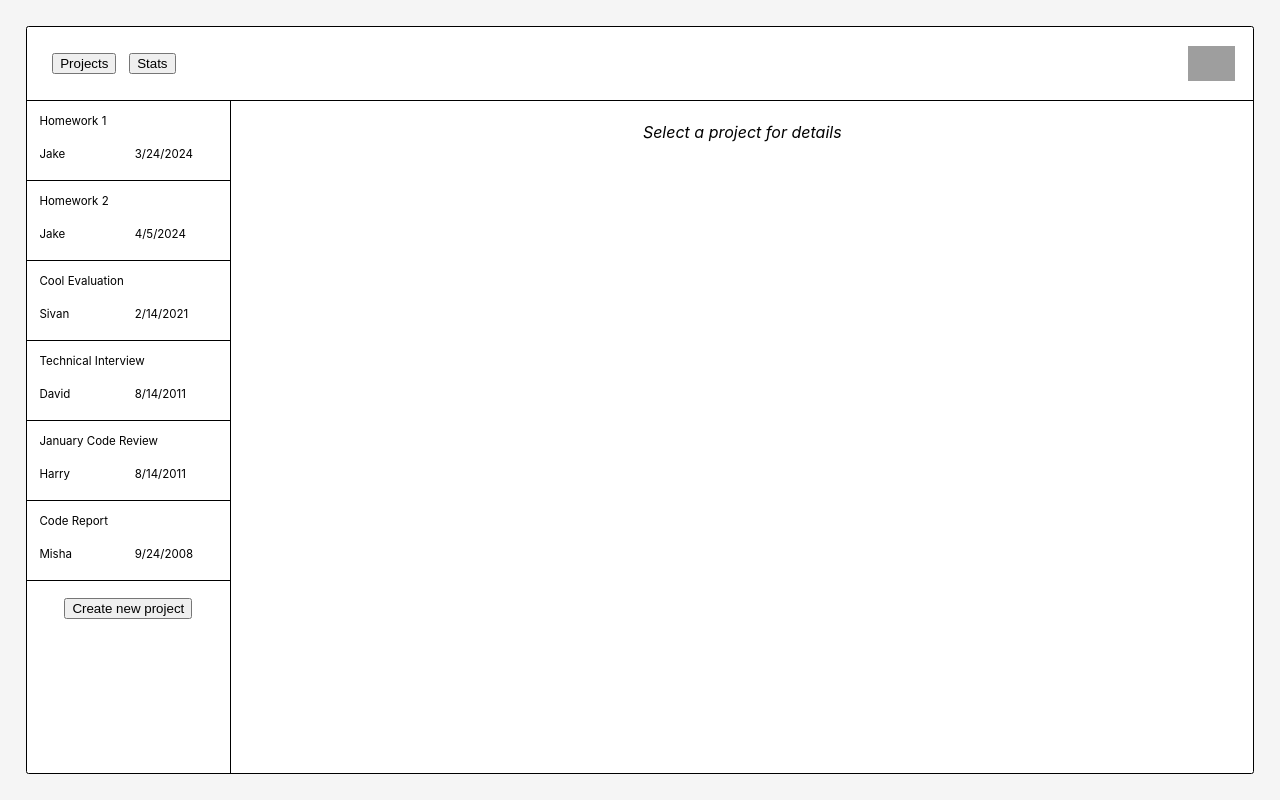
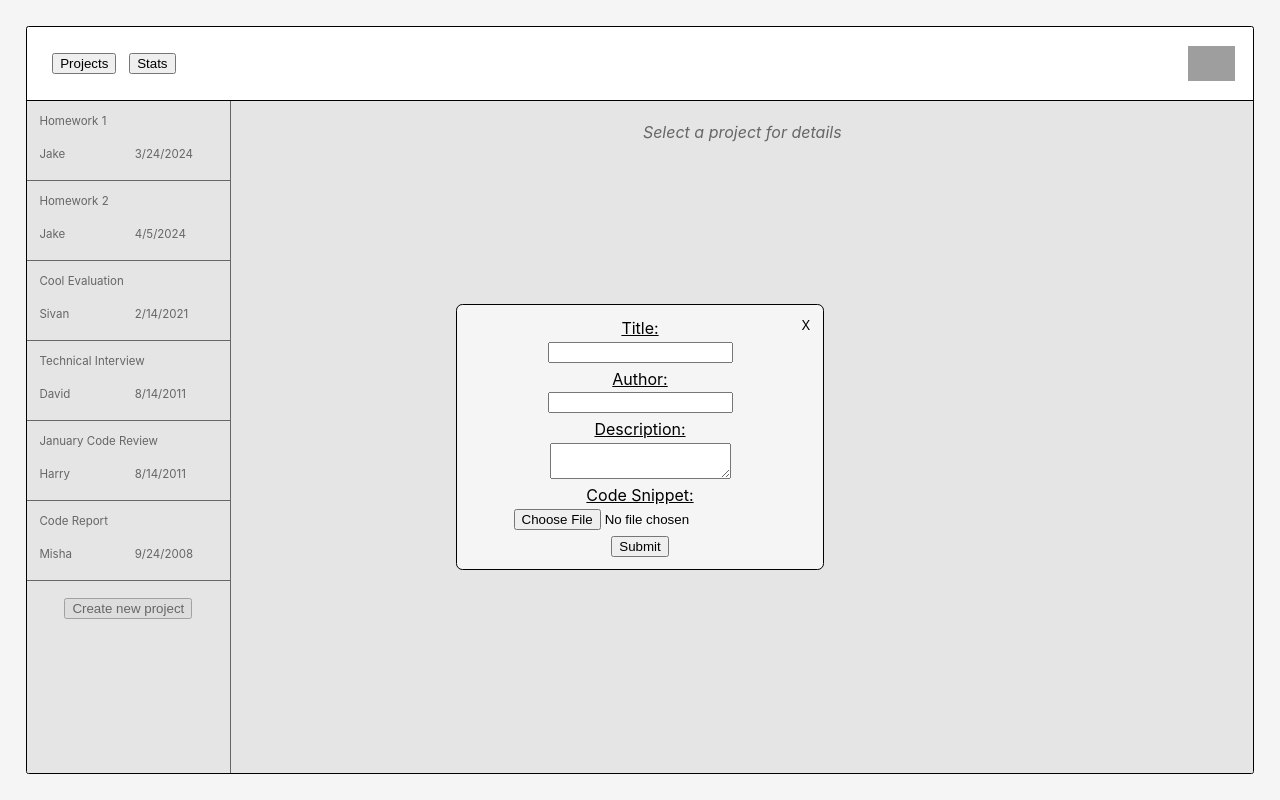
Before and after one commit to Degman1/CodeSummarizer, a React (Create React App) app in the folder frontend/: page / in a window 1280 px wide. Both pictures are taken after a click on the button "Create new project". Built offline with nearby package versions, Linux system fonts and the light colour scheme; grey boxes are pictures that could not be loaded; the HTML template or start-up script is replaced by a standard one.

Commit message:
summaries and rating screen

```diff
--- /dev/null
+++ b/frontend/src/components/NewProjectScreen.js
@@ -0,0 +1,113 @@
+import st from './NewProjectScreen.module.css'
+import react, { useState } from 'react'
+
+/*
+ Steps:
+  upload code
+  set title
+  set description
+  set author
+
+  upload code
+
+  submit button
+
+  back to project screen
+*/
+
+function NewProjectScreen({ closeNewProjectScreen }) {
+    const [form, setForm] = useState({
+        title: '',
+        author: '',
+        description: ''
+    });
+    const [code, setCode] = useState(null);
+
+    const handleInputChange = (e) => {
+        const { name, value } = e.target;
+        setForm(prevForm => ({
+            ...prevForm,
+            [name]: value
+        }));
+    };
+
+    const handleFileChange = (e) => {
+        setCode(e.target.files[0]);
+    };
+
+    const handleSubmit = (e) => {
+        e.preventDefault();
+        console.log(form);
+        console.log(code);
+        if(!code) {
+            //fail
+        }
+    };
+
+    const handleClose = (event) => {
+        if (!event || event.target === event.currentTarget) {
+            closeNewProjectScreen();
+        }
+    }
+
+    return (
+        <div
+            className={st.outsideForm}
+            onClick={(e) => handleClose(e)}
+        >
+            <div className={st.container}>
+                <span
+                    className={st.closeX}
+                    onClick={() => handleClose()}
+                >X</span>
+                <form
+                    className={st.form}
+                    onSubmit={handleSubmit}
+                >
+                    <div className={st.fieldContainer1}>
+                        <label htmlFor="title">Title:</label>
+                        <input
+                            type="text"
+                            id="title"
+                            name="title"
+                            value={form.title}
+                            onChange={handleInputChange}
+                        />
+                    </div>
+                    <div className={st.fieldContainer1}>
+                        <label htmlFor="author">Author:</label>
+                        <input
+                            type="text"
+                            id="author"
+                            name="author"
+                            value={form.author}
+                            onChange={handleInputChange}
+                        />
+                    </div>
+                    <div className={st.fieldContainer1}>
+                        <label htmlFor="description">Description:</label>
+                        <textarea
+                            id="description"
+                            name="description"
+                            value={form.description}
+                            onChange={handleInputChange}
+                        />
+                    </div>
+                    <div className={st.fieldContainer1}>
+                        <label htmlFor="code">Code Snippet:</label>
+                        <input
+                            type="file"
+                            id="code"
+                            onChange={handleFileChange}
+                            accept=".js,.py,.java,.txt,.c,.cpp,.cs,.rb,.php,.scala,.swift,.go,.ts,.jsx,.tsx"  // either have this or remove attribute entirely to accept all types, then do server side validation ?
+                        />
+                    </div>
+                    <button className={st.submitButton} type="submit">Submit</button>
+                </form>
+            </div>
+        </div>
+
+    );
+}
+
+export default NewProjectScreen;
--- /dev/null
+++ b/frontend/src/components/NewProjectScreen.module.css
@@ -0,0 +1,61 @@
+.outsideForm {
+    height: 100%;
+    width: 100%;
+    background-color: rgba(204, 204, 204, 0.5);
+    position: absolute;
+    display: flex;
+    justify-content: center;
+    align-items: center;
+}
+
+.container {
+    background-color: whitesmoke;
+    border: 1px solid black;
+    border-radius: 0.5vw;
+    position: absolute;
+    min-width: 30%;
+    max-width: 94%;
+    min-height: 30%;
+    max-height: 94%;
+    display: flex;
+    flex-direction: column;
+    justify-content: center;
+    align-items: center;
+    padding: 1vw;
+    overflow: auto;
+}
+
+.closeX {
+    position: absolute;
+    top: 1vw;
+    right: 1vw;
+    cursor: pointer;
+    font-size: 1vw;
+}
+
+.form {
+    display: flex;
+    flex-direction: column;
+    justify-content: center;
+    align-items: center;
+    gap: 0.75vh;
+}
+
+.form textarea {
+    max-width: 50vw;
+    max-height: 40vh;
+    min-height: 4vh;
+    min-width: 10vw;
+}
+
+.fieldContainer1 {
+    display: flex;
+    flex-direction: column;
+    justify-content: center;
+    align-items: center;
+}
+
+.fieldContainer1 label {
+    margin-bottom: 0.45vh;
+    text-decoration: underline;
+}
--- a/frontend/src/components/ProjectList.js
+++ b/frontend/src/components/ProjectList.js
@@ -1,5 +1,7 @@
 import st from './ProjectList.module.css'
 import react, { useState } from 'react'
+import NewProjectScreen from './NewProjectScreen'
+import SummariesScreen from './SummariesScreen'
 
 function ProjectList() {
 
@@ -118,9 +120,11 @@ function ProjectList() {
         description: "lorem ipsum dolor sit amet, consectetur adipiscing elit, sed do eiusmod tempor incididunt ut labore et dolore magna aliqua. Ut enim ad minim veniam, quis nostrud exercitation ullamco laboris nisi ut aliquip ex ea commodo consequat."
     }
     ])
+    const [newProjectScreen, setNewProjectScreen] = useState(false)
 
     // should this be a copy of the object or just the key, then we .find() in code? figure out later
     const [selectedProject, setSelectedProject] = useState('')
+    const [viewingSummaries, setViewingSummaries] = useState(false)
 
     // build functions
 
@@ -158,18 +162,29 @@ function ProjectList() {
                 <p>{project.description}</p>
             </div>
             <div className={st.bottomRow}>
-                <button>View Summaries</button>
+                <button onClick={() => setViewingSummaries(true)}>View Summaries</button>
             </div>
         </div>)
     }
 
+    if (viewingSummaries) {
+        return (<div className={st.content}>
+            <SummariesScreen
+                backFunc={() => setViewingSummaries(false)}
+                selectedProject={selectedProject}
+            />
+        </div>)
+    }
+
+
     return (
         <div className={st.content}>
+            {newProjectScreen && <NewProjectScreen closeNewProjectScreen={() => setNewProjectScreen(false)} />}
             <div className={st.summaryColumns}>
                 <div className={st.projectList}>
                     {projects.map((p) => buildProjectRow(p))}
                     <div className={st.createNewProject}>
-                        <button>Create new project</button>
+                        <button onClick={() => setNewProjectScreen(true)}>Create new project</button>
                     </div>
                 </div>
                 <div className={st.projectContent}>
--- a/frontend/src/components/ProjectList.module.css
+++ b/frontend/src/components/ProjectList.module.css
@@ -4,6 +4,7 @@
     display: flex;
     justify-content: center;
     align-items: center;
+    position: relative;
 }
 
 .summaryColumns {
--- /dev/null
+++ b/frontend/src/components/SummariesScreen.js
@@ -0,0 +1,73 @@
+import react, { useState } from 'react'
+import st from './SummariesScreen.module.css'
+function SummariesScreen({ backFunc, selectedProject }) {
+
+    const [viewing, setViewing] = useState('code')
+    const [summaries, setSummaries] = useState({
+        summary1: 'long chatgpt generated summary1', summary2: 'long chatgpt generated summary2',
+        summary3: 'long chatgpt generated summary3', summary4: 'long chatgpt generated summary4'
+    })
+
+    const buildCodeSnippetArea = (code) => {
+        return (<div className={st.summaryArea}>
+            <pre>{code}</pre>
+        </div>)
+    }
+
+    const buildSummaryTextArea = (summary) => {
+        return (<div className={st.summaryArea}>
+            <pre>{summary}</pre>
+        </div>)
+    }
+
+    const buildRatingArea = () => {
+        const names = {
+            summary1: 'Summary 1', summary2: 'Summary 2', summary3: 'Summary 3', summary4: 'Summary 4'
+        }
+        return (
+            <>
+                <p>{names[viewing]}</p>
+                <p>This summary was generated in the 'XXXX' and 'YYYYY' styles.</p>
+                <button>Chose as preferred style</button>
+            </>
+        )
+    }
+
+    return (
+        <div className={st.container}>
+            <div className={st.topBar}>
+                <span
+                    onClick={backFunc}
+                    className={st.backArrow}
+                >{"<"}</span>
+                <span className={st.projectName}>{selectedProject.name}</span>
+                <span className={st.projectId}>#{selectedProject.projectId}</span>
+                <label for='contentViewed'>View:
+                    <select
+                        name='contentViewed'
+                        onChange={(e) => setViewing(e.target.value)}
+                    >
+                        <option value='code'>Code</option>
+                        <option value='summary1'>Summary 1</option>
+                        <option value='summary2'>Summary 2</option>
+                        <option value='summary3'>Summary 3</option>
+                        <option value='summary4'>Summary 4</option>
+                    </select>
+                </label>
+
+            </div>
+            <div className={st.bottomContent}>
+                <div className={st.summaryText}>
+                    {viewing === 'code' && buildCodeSnippetArea(selectedProject.codeSnippet)}
+                    {viewing !== 'code' && buildSummaryTextArea(summaries?.[viewing])}
+                </div>
+                <div className={st.ratingArea}>
+                    {viewing === 'code' && <p>Select a summary in the 'View' dropdown to rate</p>}
+                    {viewing !== 'code' && buildRatingArea()}
+                </div>
+            </div>
+        </div>
+    )
+}
+
+export default SummariesScreen
--- /dev/null
+++ b/frontend/src/components/SummariesScreen.module.css
@@ -0,0 +1,68 @@
+.container {
+    width: 100%;
+    height: 100%;
+    display: grid;
+    grid-template-rows: 1fr 10fr;
+}
+
+.topBar {
+    border-bottom: 1px solid black;
+    display: flex;
+    flex-direction: row;
+    justify-content: flex-start;
+    align-items: center;
+    padding: 0 1vw;
+    gap: 1vw;
+}
+
+.topBar select {
+    margin-left: 0.25vw;
+}
+
+.backArrow {
+    cursor: pointer;
+    font-size: 1.4vw;
+    cursor: pointer;
+    margin-top: -1vh;
+}
+
+.projectName {
+    font-size: 1.2vw;
+}
+
+.projectId {
+    font-size: 0.8vw;
+    color: gray;
+    margin-bottom: -0.3vh;
+}
+
+.bottomContent {
+    display: grid;
+    grid-template-columns: 8fr 3fr;
+}
+
+.summaryText {
+    border-right: 1px solid black;
+    height: 100%;
+    overflow-y: auto;
+}
+
+.summaryArea {
+    height: 100%;
+    width: 100%;
+    display: flex;
+    justify-content: flex-start;
+    align-items: flex-start;
+    padding: 1vw;
+    overflow-y: auto;
+    font-size: 0.9vw;
+}
+
+.ratingArea {
+    height: 100%;
+    padding: 1vw;
+}
+
+.ratingArea button {
+    cursor: pointer;
+}
```
